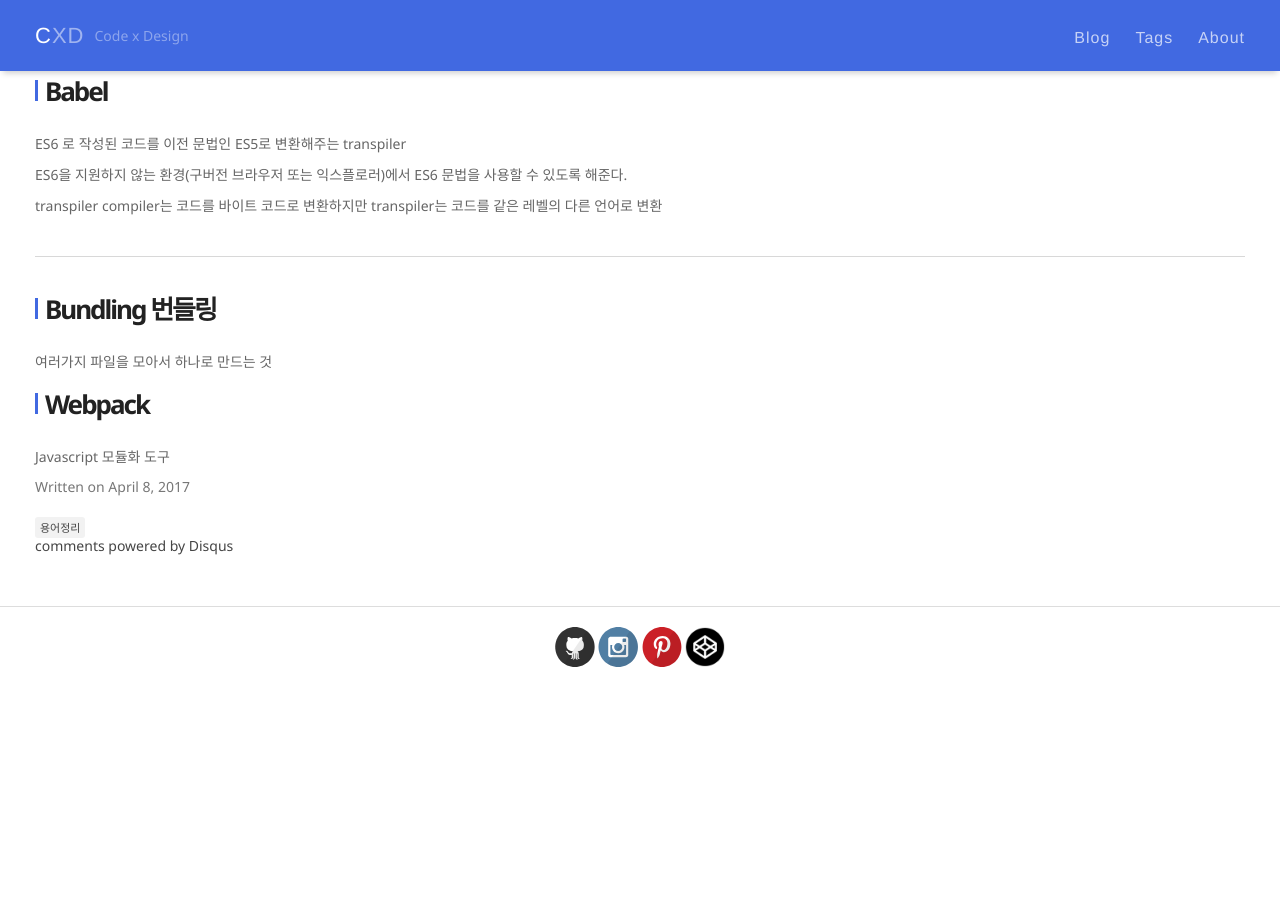
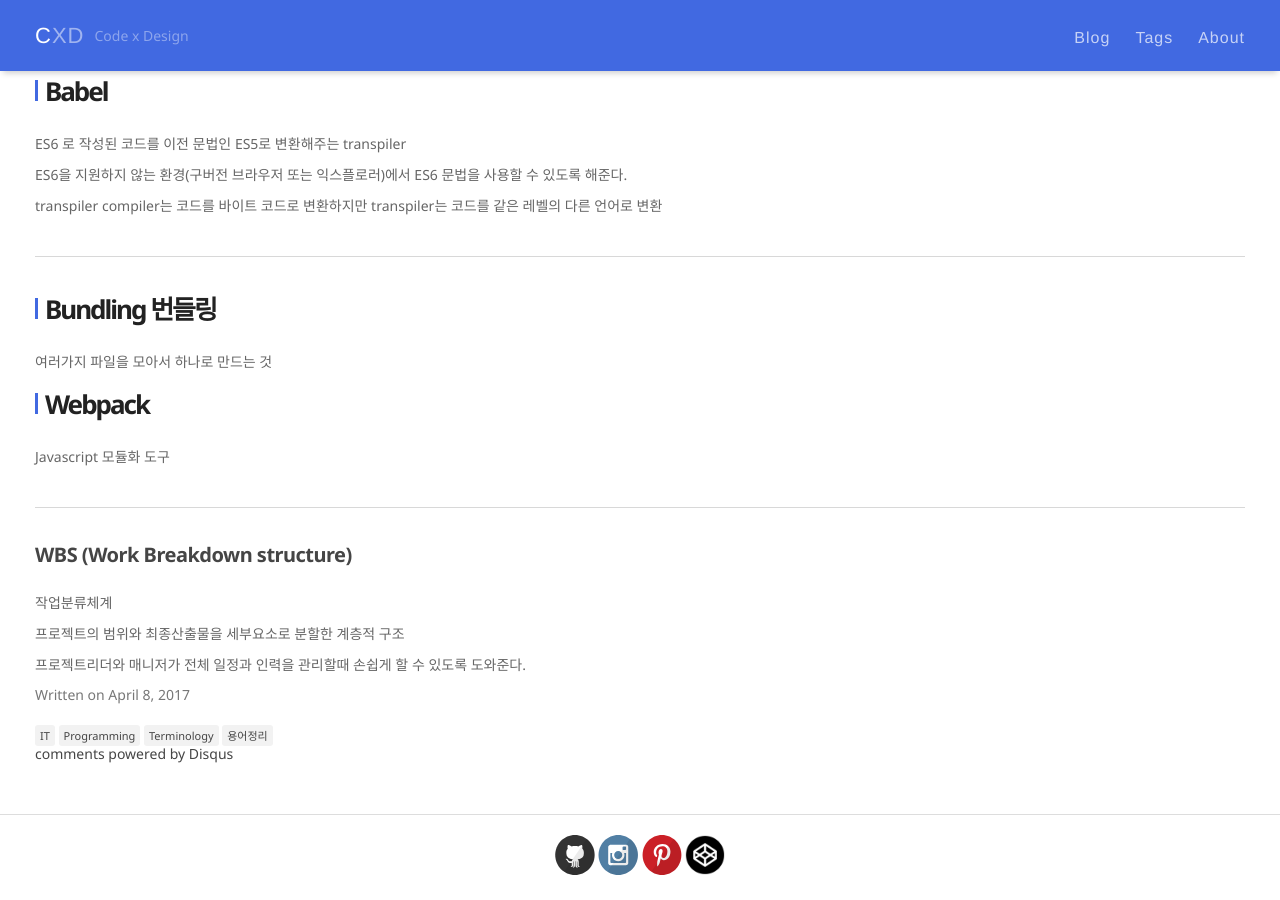
Before and after one commit to songssss/songssss.github.io, a Jekyll site: the page built from _posts/2017-04-08-Terms.md, in a window 1280 px wide and 900 px high, scrolled down 2597 px. Built offline with Jekyll 4.4.1, drawn with Linux system fonts in a browser that asks for light colours; comment, search, counter and statistics services are not loaded; before the commit the page ends 3289 px from its top, so only the background shows below that; some of the changed text lies outside the part shown.

Commit message:
post edit

```diff
--- a/_posts/2017-04-08-Terms.md
+++ b/_posts/2017-04-08-Terms.md
@@ -1,11 +1,14 @@
 ---
 layout: post
-title: Terms
+title: IT & Programming Terminology
 tags:
+- IT
+- Programming
+- Terminology
 - 용어정리
 ---
 
-IT / 프로그래밍 용어 정리 (업데이트중)
+IT / 프로그래밍 용어
 
 ---
 
@@ -137,3 +140,13 @@
 ## Webpack
 
 Javascript 모듈화 도구
+
+---
+
+### WBS (Work Breakdown structure)
+
+작업분류체계
+
+프로젝트의 범위와 최종산출물을 세부요소로 분할한 계층적 구조
+
+프로젝트리더와 매니저가 전체 일정과 인력을 관리할때 손쉽게 할 수 있도록 도와준다.
```
